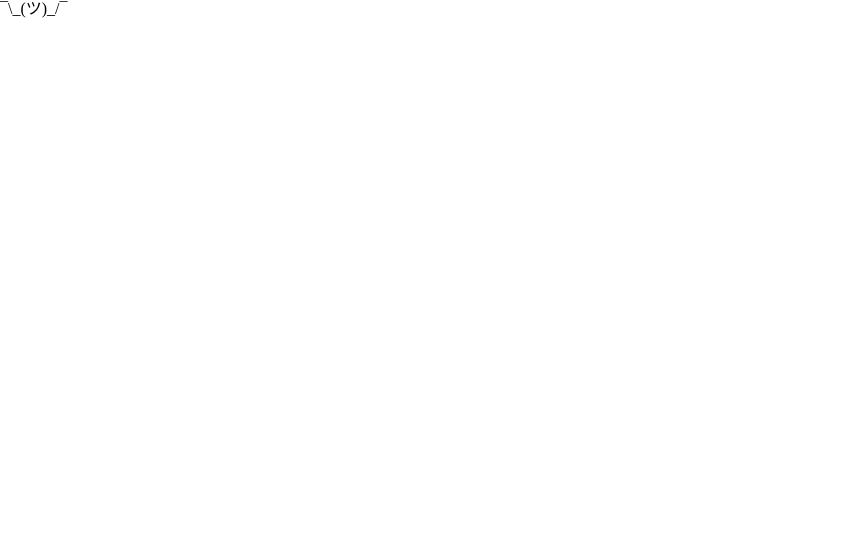
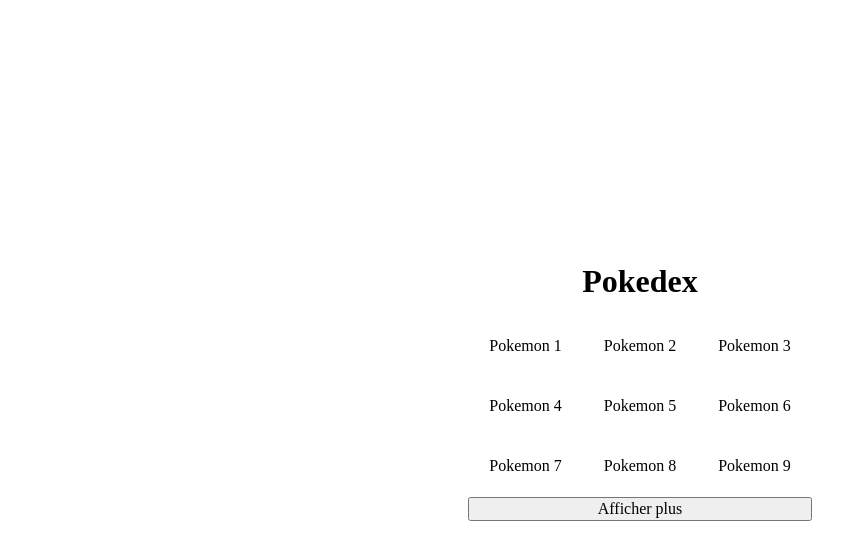
Before and after one commit to YogaSama/mentorat-react-template, a React (Vite) app: page / in a window 1280 px wide. Shown: the top 560 px of the page, without its empty margins (0-867 px from the left). Built offline with nearby package versions, Linux system fonts and the light colour scheme.

Commit message:
HTML Structure

```diff
--- /dev/null
+++ b/src/App.css
@@ -0,0 +1,27 @@
+.header {
+  font-weight: bold;
+  font-size: 2em;
+  display: flex;
+  justify-content: center;
+}
+
+.main {
+  padding: 1em;
+}
+
+.grid {
+  display: grid;
+  grid-template-columns: auto auto auto;
+  margin: 0;
+  padding: 0;
+}
+
+.grid li {
+  margin: 1em;
+  list-style: none;
+  padding: 5px;
+}
+
+.show-more {
+  width: 100%;
+}
--- a/src/App.tsx
+++ b/src/App.tsx
@@ -1,5 +1,25 @@
+import './App.css';
+
 function App() {
-  return '¯\\_(ツ)_/¯';
+  return (
+    <>
+      <header className="header">Pokedex</header>
+      <main className="main">
+        <ul className="grid">
+          <li>Pokemon 1</li>
+          <li>Pokemon 2</li>
+          <li>Pokemon 3</li>
+          <li>Pokemon 4</li>
+          <li>Pokemon 5</li>
+          <li>Pokemon 6</li>
+          <li>Pokemon 7</li>
+          <li>Pokemon 8</li>
+          <li>Pokemon 9</li>
+        </ul>
+        <button className="show-more">Afficher plus</button>
+      </main>
+    </>
+  );
 }
 
 export default App;
--- /dev/null
+++ b/src/main.css
@@ -0,0 +1,6 @@
+body {
+  display: flex;
+  height: 100dvh;
+  align-items: center;
+  justify-content: center;
+}
--- a/src/main.tsx
+++ b/src/main.tsx
@@ -1,4 +1,5 @@
 import 'normalize.css';
+import './main.css';
 import { createRoot } from 'react-dom/client';
 import App from './App.tsx';
 
```
